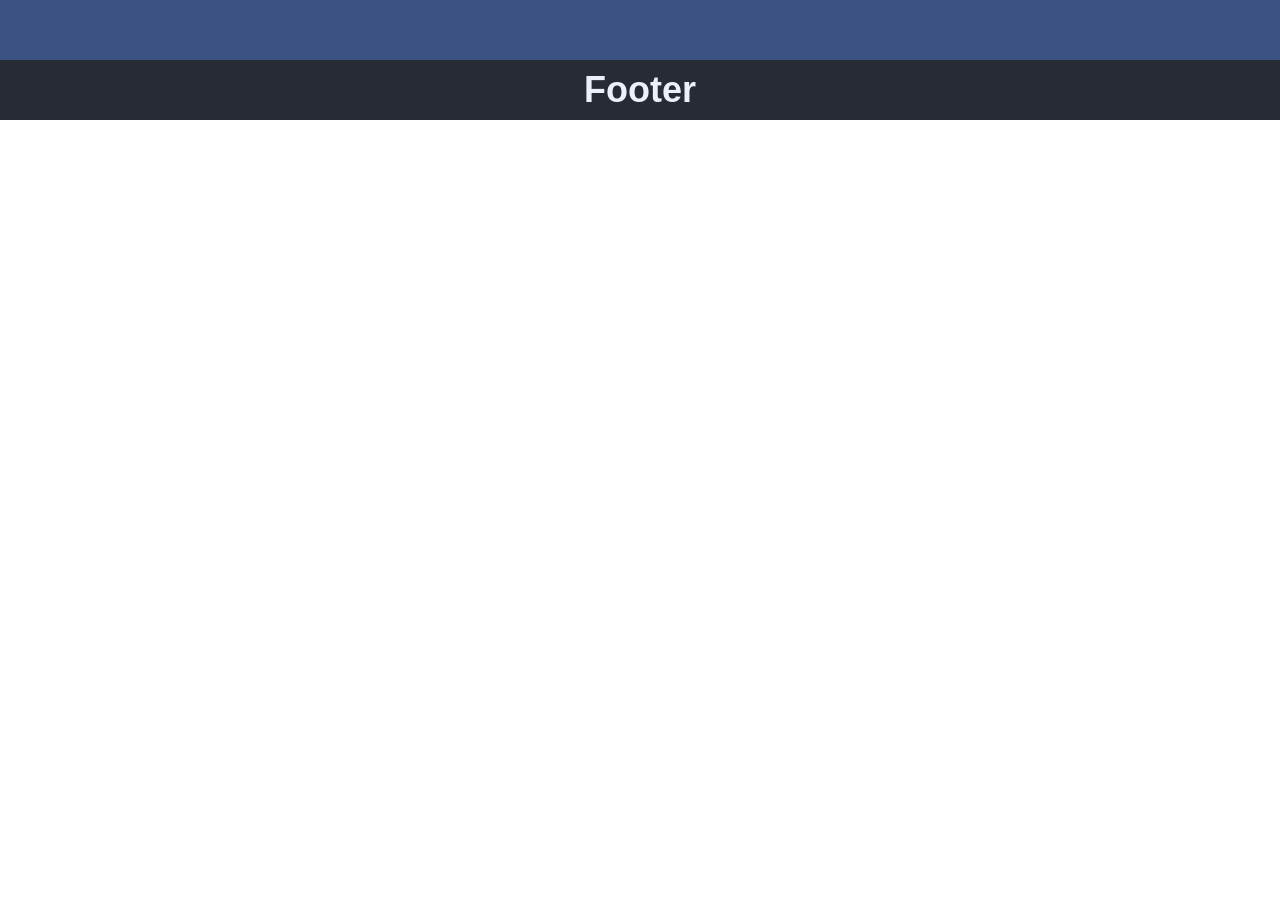
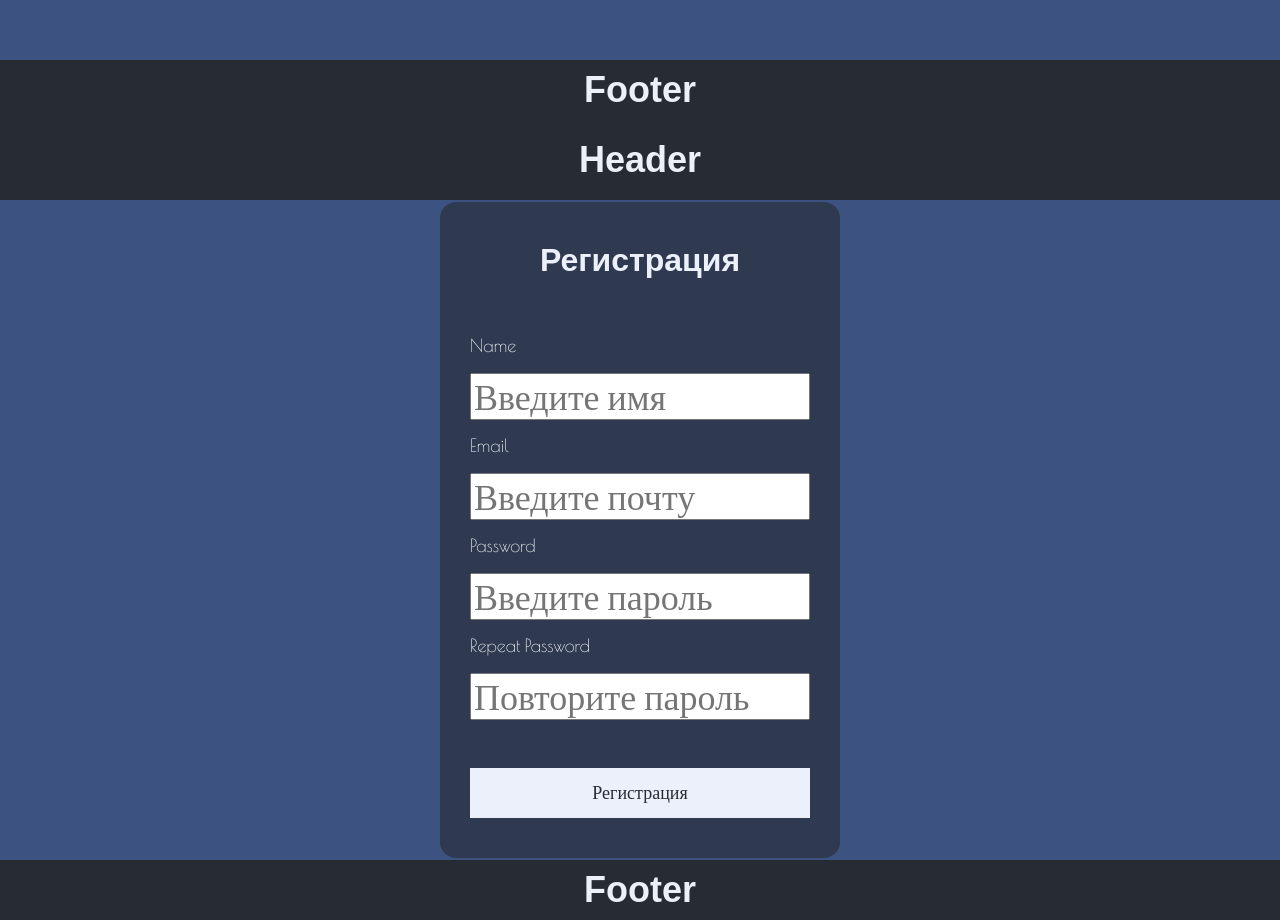
Before and after one commit to lebmed9/react_course_2022, a React (Create React App) app: page / in a window 1280 px wide. Shown: the part 680-1600 px from the top of the page. Before the commit the page ends 800 px from the top, so only its background shows below. Built offline with nearby package versions, Linux system fonts and the light colour scheme; a web font is replaced by a local one.

Commit message:
#5_form_exemple_+_HW_form_registration

```diff
--- a/src/App.tsx
+++ b/src/App.tsx
@@ -1,5 +1,5 @@
 import React from 'react';
-import MainContainer from './containers/MainContainer';
+// import MainContainer from './containers/MainContainer';
 import AuthContainer from './containers/AuthContainer';
 import RegistrationContainer from './containers/RegistrationContainer';
 
@@ -9,7 +9,7 @@ const App = () => {
     <>
       {/* <MainContainer /> */}
       <AuthContainer />
-      {/* <RegistrationContainer /> */}
+      <RegistrationContainer />
     </>
   );
 };
--- a/src/components/common/Form/Input/index.tsx
+++ b/src/components/common/Form/Input/index.tsx
@@ -1,20 +1,19 @@
-import React, { ChangeEvent, SyntheticEvent } from 'react';
+import React, { ChangeEvent } from 'react';
 import style from './Input.module.scss';
 
 type InputPropsType = {
   title: string;
   id: string;
   placeholder: string;
+  type?: 'text' | 'password';
   value: string;
   setValue: React.Dispatch<React.SetStateAction<string>>;
-  type: 'text' | 'password';
 };
 
+// eslint-disable-next-line object-curly-newline
 const Input = ({ title, id, placeholder, value, setValue, type }: InputPropsType) => {
   const handler = (event: ChangeEvent<HTMLInputElement>) => {
     setValue(event.target.value);
-
-    // setValue();
   };
 
   return (
@@ -24,4 +23,5 @@ const Input = ({ title, id, placeholder, value, setValue, type }: InputPropsType
     </label>
   );
 };
+
 export default Input;
--- a/src/components/pages/AuthPage/index.tsx
+++ b/src/components/pages/AuthPage/index.tsx
@@ -1,14 +1,15 @@
-import React, { useState } from 'react';
+import React from 'react';
 import Button from '../../common/Button';
 import Form from '../../common/Form';
 import Input from '../../common/Form/Input';
 import PageWrapper from '../../common/PageWrapper';
 
 const AuthPage = () => {
-  const [email, setEmail] = useState('');
-  const [password, setPassword] = useState('');
-  const submitHeandler = () => {
-    console.log({ email, password });
+  const [email, setEmail] = React.useState('');
+  const [password, setPassword] = React.useState('');
+
+  const submitHandler = () => {
+    console.log(email, password);
   };
 
   return (
@@ -30,7 +31,7 @@ const AuthPage = () => {
           setValue={setPassword}
           type="password"
         />
-        <Button title="Войти" onClick={submitHeandler} />
+        <Button title="Войти" onClick={submitHandler} />
       </Form>
     </PageWrapper>
   );
--- a/src/components/pages/RegistrationPage/index.tsx
+++ b/src/components/pages/RegistrationPage/index.tsx
@@ -4,16 +4,59 @@ import Form from '../../common/Form';
 import Input from '../../common/Form/Input';
 import PageWrapper from '../../common/PageWrapper';
 
-const RegistrationPage = () => (
-  <PageWrapper>
-    <Form title="Регистрация">
-      {/* <Input title="Name" id="name" placeholder="Введите имя" />
-      <Input title="Email" id="email" placeholder="Введите почту" />
-      <Input title="Password" id="password" placeholder="Введите пароль" />
-      <Input title="Repeat Password" id="repeatPassword" placeholder="Повторите пароль" />
-      <Button title="Регистрация" onClick={() => console.log('registration')} /> */}
-    </Form>
-  </PageWrapper>
-);
+const RegistrationPage = () => {
+  const [name, setName] = React.useState('');
+  const [email, setEmail] = React.useState('');
+  const [password, setPassword] = React.useState('');
+  const [repeatPassword, setRepeadPassword] = React.useState('');
+
+  const submitHandler = () => {
+    console.log(name, email, password, repeatPassword);
+
+    if (password !== repeatPassword) {
+      alert('пароли не совпадают');
+    }
+  };
+
+  return (
+    <PageWrapper>
+      <Form title="Регистрация">
+        <Input
+          title="Name"
+          id="name"
+          placeholder="Введите имя"
+          value={name}
+          setValue={setName}
+          type="text"
+        />
+        <Input
+          title="Email"
+          id="email"
+          placeholder="Введите почту"
+          value={email}
+          setValue={setEmail}
+          type="text"
+        />
+        <Input
+          title="Password"
+          id="password"
+          placeholder="Введите пароль"
+          value={password}
+          setValue={setPassword}
+          type="password"
+        />
+        <Input
+          title="Repeat Password"
+          id="repeatPassword"
+          placeholder="Повторите пароль"
+          value={repeatPassword}
+          setValue={setRepeadPassword}
+          type="password"
+        />
+        <Button title="Регистрация" onClick={submitHandler} />
+      </Form>
+    </PageWrapper>
+  );
+};
 
 export default RegistrationPage;
```
Also changed, not shown: src/components/pages/MainPage/UserList/UserListItem/index.tsx (added, +15 -0 lines), src/components/pages/MainPage/UserList/index.tsx (added, +15 -0 lines), .eslintrc.json.
